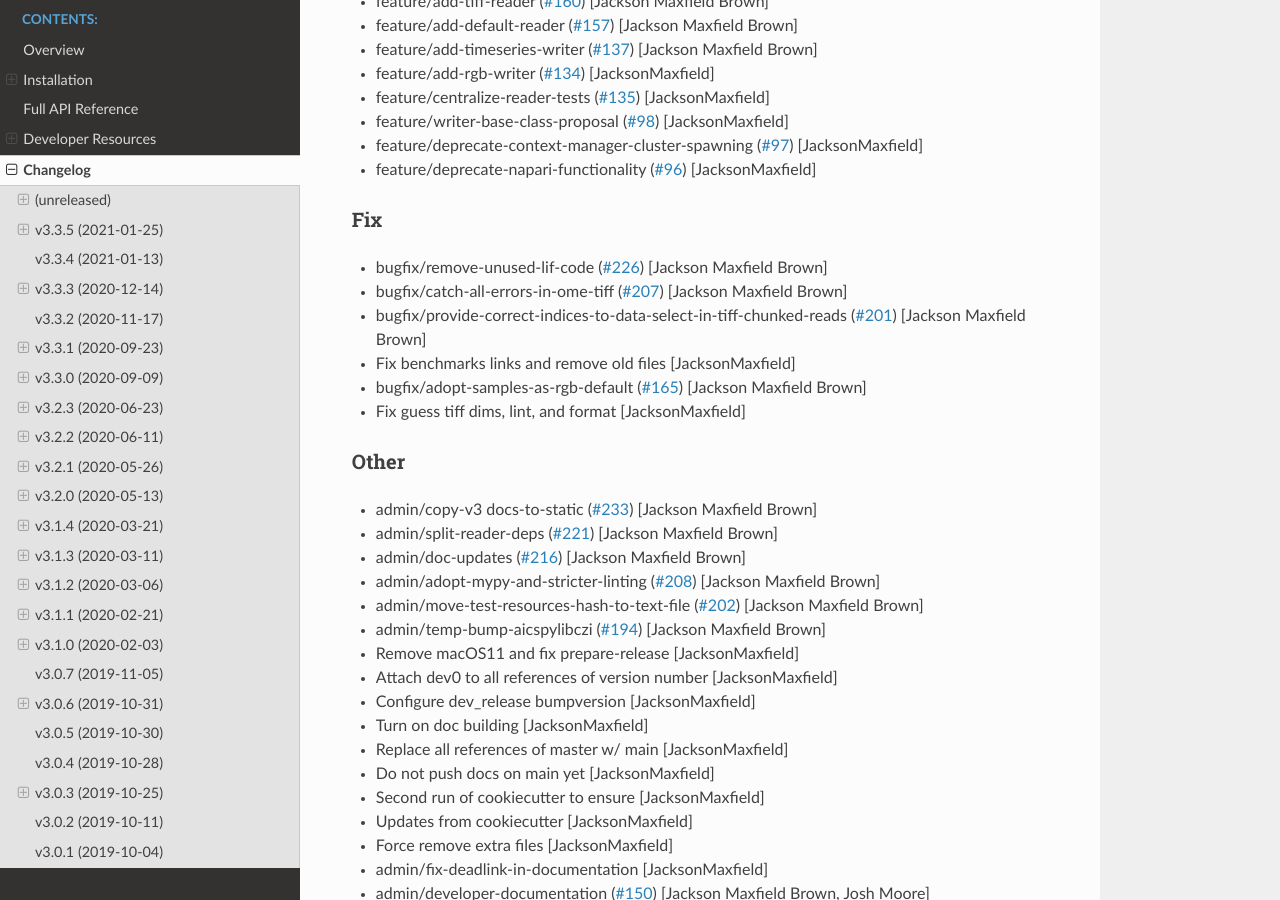
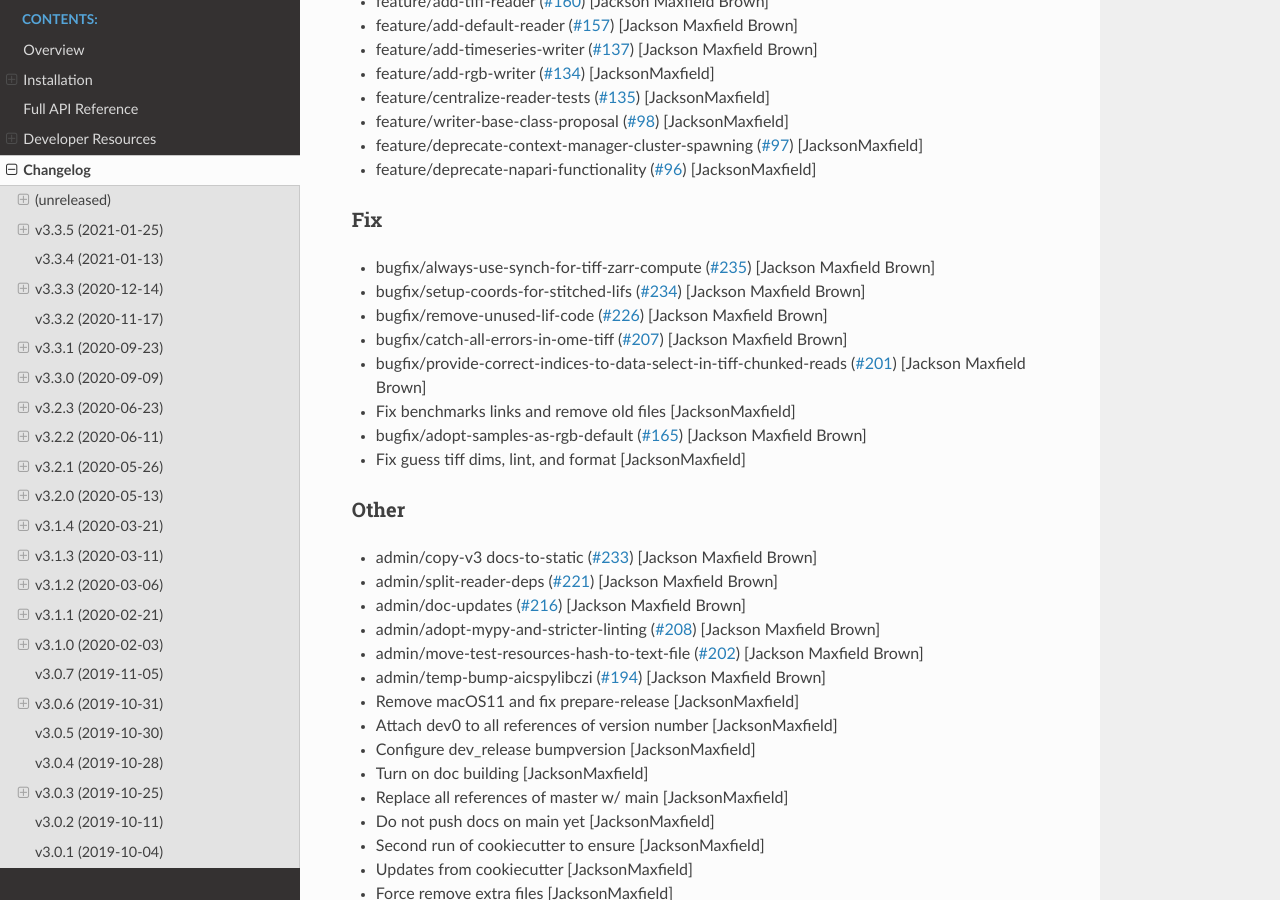
Before and after one commit to AllenCellModeling/aicsimageio, a Sphinx documentation site: the page built from docs/CHANGELOG.rst, in a window 1280 px wide and 900 px high, scrolled down 563 px. Built offline with Sphinx 7.4.7 and the Read the Docs theme 2.0.0, drawn with Linux system fonts in a browser that asks for light colours; pages that are not in the unit, such as notebooks, are missing from menus.

```diff
--- a/aicsimageio/__init__.py
+++ b/aicsimageio/__init__.py
@@ -13,7 +13,7 @@ __author__ = "Jackson Maxfield Brown, Allen Institute for Cell Science"
 __email__ = "jmaxfieldbrown@gmail.com, jamies@alleninstitute.org, bowdenm@spu.edu"
 # Do not edit this string manually, always use bumpversion
 # Details in CONTRIBUTING.md
-__version__ = "4.0.0.dev5"
+__version__ = "4.0.0.dev6"
 
 
 def get_module_version() -> str:
--- a/cookiecutter.yaml
+++ b/cookiecutter.yaml
@@ -6,5 +6,5 @@ default_context:
     project_slug: "aicsimageio"
     project_short_description: "Image Reading, Metadata Conversion, and Image Writing for Microscopy Images in Pure Python"
     pypi_username: "aicspypi"
-    version: "4.0.0.dev5"
+    version: "4.0.0.dev6"
     open_source_license: "BSD license"
--- a/docs/CHANGELOG.rst
+++ b/docs/CHANGELOG.rst
@@ -63,6 +63,12 @@ New
 
 Fix
 ~~~
+- bugfix/always-use-synch-for-tiff-zarr-compute  (`#235
+  <https://github.com/AllenCellModeling/aicsimageio/pull/235>`_)
+  [Jackson Maxfield Brown]
+- bugfix/setup-coords-for-stitched-lifs  (`#234
+  <https://github.com/AllenCellModeling/aicsimageio/pull/234>`_)
+  [Jackson Maxfield Brown]
 - bugfix/remove-unused-lif-code  (`#226
   <https://github.com/AllenCellModeling/aicsimageio/pull/226>`_)
   [Jackson Maxfield Brown]
--- a/setup.cfg
+++ b/setup.cfg
@@ -1,5 +1,5 @@
 [bumpversion]
-current_version = 4.0.0.dev5
+current_version = 4.0.0.dev6
 parse = (?P<major>\d+)\.(?P<minor>\d+)\.(?P<patch>\d+).dev(?P<dev_release>\d+)
 serialize = {major}.{minor}.{patch}.dev{dev_release}
 commit = True
--- a/setup.py
+++ b/setup.py
@@ -108,6 +108,6 @@ setup(
     url="https://github.com/AllenCellModeling/aicsimageio",
     # Do not edit this string manually, always use bumpversion
     # Details in CONTRIBUTING.md
-    version="4.0.0.dev5",
+    version="4.0.0.dev6",
     zip_safe=False,
 )
```
